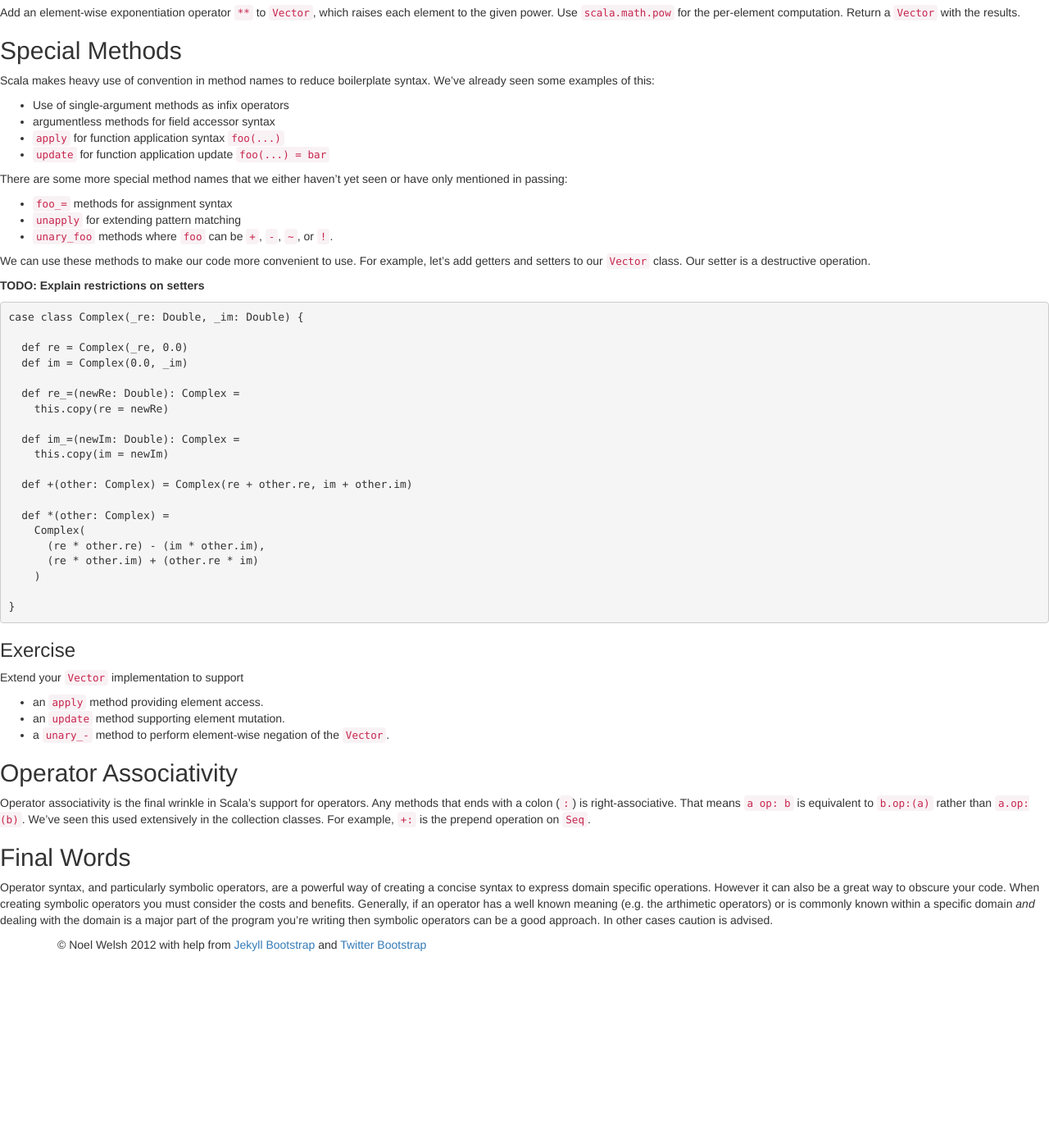
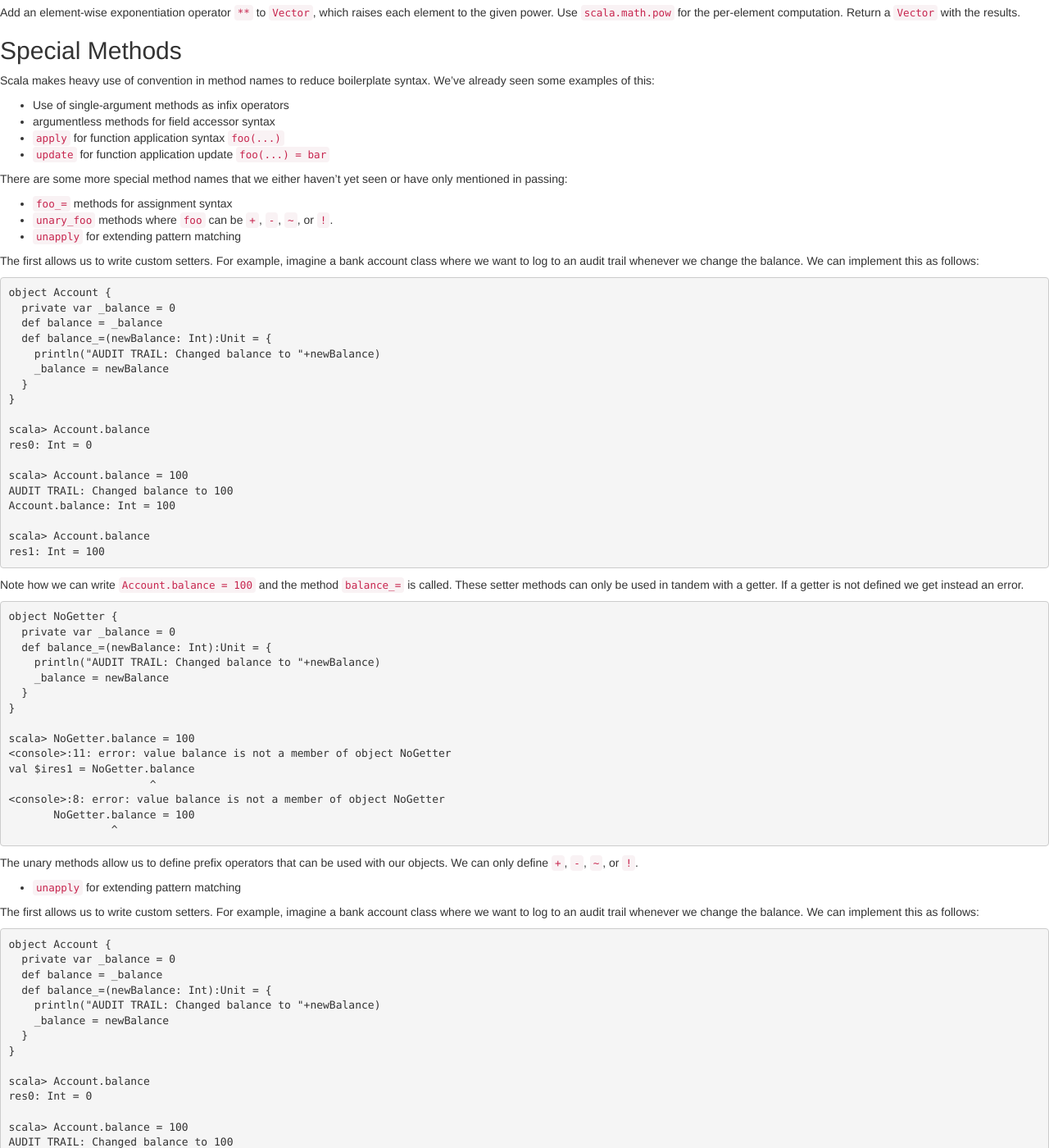
Before and after one commit to underscoreio/essential-scala, a Jekyll site: the page built from dsl/operators.md, in a window 1280 px wide and 1400 px high, scrolled down 1065 px. Shown: the whole window at 82% size. Built offline with Jekyll 4.4.1, drawn with Linux system fonts in a browser that asks for light colours; nearby versions of some CDN libraries; library files that are not in the unit come from our copies; before the commit the page ends 2237 px from its top, so only the background shows below that; some of the changed text lies outside the part shown.

Commit message:
More on operators: setters and unary

```diff
--- a/dsl/operators.md
+++ b/dsl/operators.md
@@ -64,10 +64,135 @@ Scala makes heavy use of convention in method names to reduce boilerplate syntax
 There are some more special method names that we either haven't yet seen or have only mentioned in passing:
 
 - `foo_=` methods for assignment syntax
+- `unary_foo` methods where `foo` can be `+`, `-`, `~`, or `!`.
 - `unapply` for extending pattern matching
-- `unary_foo` methods where `foo` can be `+`, `-`, `~`, or `!`.
 
-We can use these methods to make our code more convenient to use. For example, let's add getters and setters to our `Vector` class. Our setter is a destructive operation.
+The first allows us to write custom setters. For example, imagine a bank account class where we want to log to an audit trail whenever we change the balance. We can implement this as follows:
+
+{% highlight scala %}
+object Account {
+  private var _balance = 0
+  def balance = _balance
+  def balance_=(newBalance: Int):Unit = {
+    println("AUDIT TRAIL: Changed balance to "+newBalance)
+    _balance = newBalance
+  }
+}
+
+scala> Account.balance
+res0: Int = 0
+
+scala> Account.balance = 100
+AUDIT TRAIL: Changed balance to 100
+Account.balance: Int = 100
+
+scala> Account.balance
+res1: Int = 100
+{% endhighlight %}
+
+Note how we can write `Account.balance = 100` and the method `balance_=` is called. These setter methods can only be used in tandem with a getter. If a getter is not defined we get instead an error.
+
+{% highlight scala %}
+object NoGetter {
+  private var _balance = 0
+  def balance_=(newBalance: Int):Unit = {
+    println("AUDIT TRAIL: Changed balance to "+newBalance)
+    _balance = newBalance
+  }
+}
+
+scala> NoGetter.balance = 100
+<console>:11: error: value balance is not a member of object NoGetter
+val $ires1 = NoGetter.balance
+                      ^
+<console>:8: error: value balance is not a member of object NoGetter
+       NoGetter.balance = 100
+                ^
+{% endhighlight %}
+
+The unary methods allow us to define prefix operators that can be used with our objects. We can only define `+`, `-`, `~`, or `!`.
+- `unapply` for extending pattern matching
+
+The first allows us to write custom setters. For example, imagine a bank account class where we want to log to an audit trail whenever we change the balance. We can implement this as follows:
+
+{% highlight scala %}
+object Account {
+  private var _balance = 0
+  def balance = _balance
+  def balance_=(newBalance: Int):Unit = {
+    println("AUDIT TRAIL: Changed balance to "+newBalance)
+    _balance = newBalance
+  }
+}
+
+scala> Account.balance
+res0: Int = 0
+
+scala> Account.balance = 100
+AUDIT TRAIL: Changed balance to 100
+Account.balance: Int = 100
+
+scala> Account.balance
+res1: Int = 100
+{% endhighlight %}
+
+Note how we can write `Account.balance = 100` and the method `balance_=` is called. These setter methods can only be used in tandem with a getter. If a getter is not defined we get instead an error.
+
+{% highlight scala %}
+object NoGetter {
+  private var _balance = 0
+  def balance_=(newBalance: Int):Unit = {
+    println("AUDIT TRAIL: Changed balance to "+newBalance)
+    _balance = newBalance
+  }
+}
+
+scala> NoGetter.balance = 100
+<console>:11: error: value balance is not a member of object NoGetter
+val $ires1 = NoGetter.balance
+                      ^
+<console>:8: error: value balance is not a member of object NoGetter
+       NoGetter.balance = 100
+                ^
+{% endhighlight %}
+
+The unary methods allow us to define prefix operators that can be used with our objects. We can only define `+`, `-`, `~`, or `!`. Let's add a `-` prefix operator to our Vector:
+
+{% highlight scala %}
+class Vector(val data: Array[Double]) {
+  def +(other: Vector):Vector =
+    new Vector(
+      data.zip(other.data).map {
+        case (v1, v2) => v1 + v2
+      }
+    )
+
+  def *(other: Vector): Vector =
+    new Vector(
+      data.zip(other.data).map {
+        case (v1, v2) => v1 * v2
+      }
+    )
+  def unary_- : Vector =
+    new Vector(
+      data.map (elt => -elt)
+    )
+}
+
+object Vector {
+  def apply(xs: Double*): Vector = new Vector(xs.toArray)
+}
+
+scala> Vector(1.0, 2.0, 3.0).unary_-.data
+res6: Array[Double] = Array(-1.0, -2.0, -3.0)
+
+scala> (- Vector(1.0, 2.0, 3.0)).data
+res7: Array[Double] = Array(-1.0, -2.0, -3.0)
+{% endhighlight %}
+
+The `unapply` (and `unapplySeq`) method allow us to implement our own patterns for use in pattern matching.
+
+We can use these methods to make our code more convenient to use. For example, let's add `apply` and `update` to our `Vector` class
 
 **TODO: Explain restrictions on setters**
 
```
